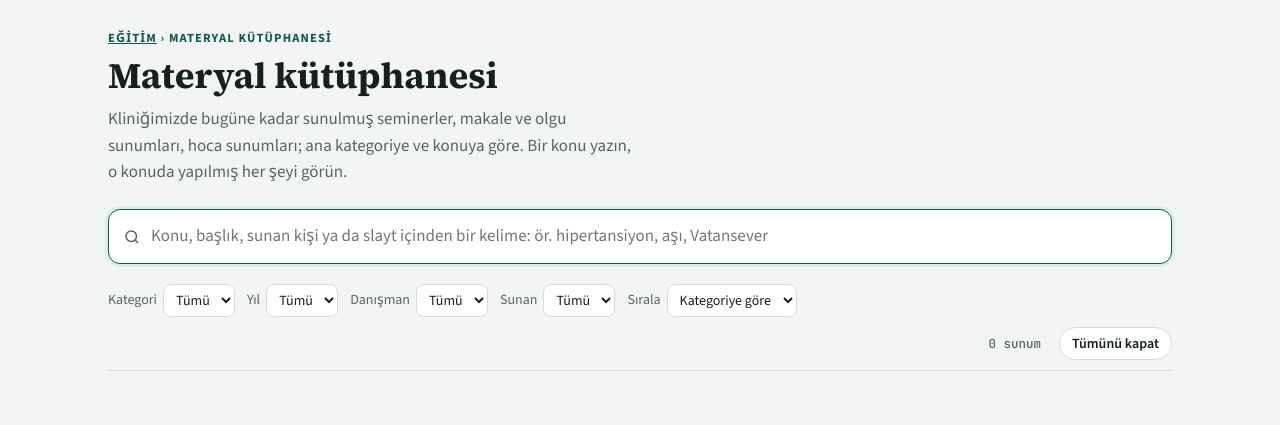
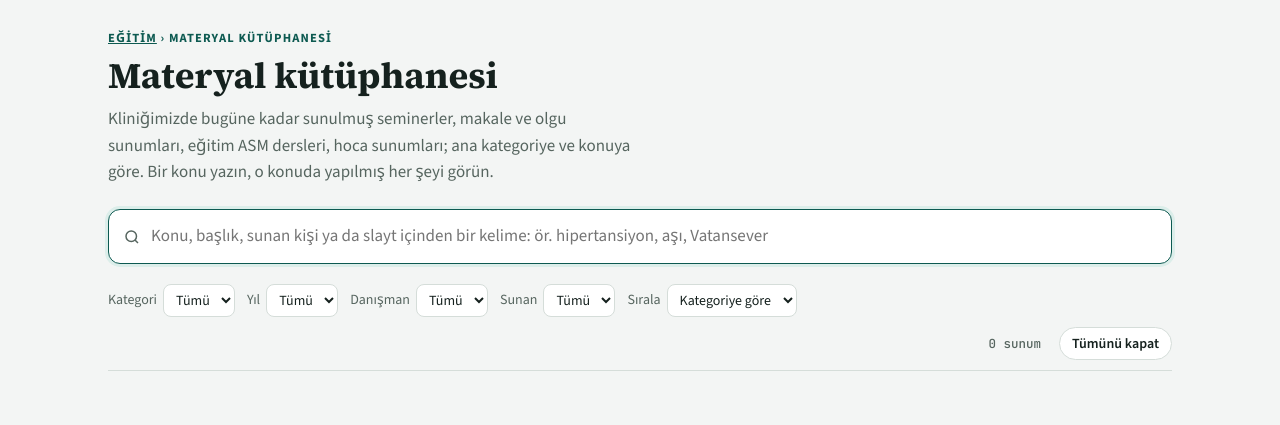
Before and after one commit to cagdasaydin5-hub/kanuniah, a PHP site: page /egitim/kutuphane.php in a window 1280 px wide. Shown: the part 97-522 px from the top of the page. Run offline with PHP 8.4, Linux system fonts and the light colour scheme; the visitor is signed in with stand-in values (Sample User, id 1); data that the repository does not hold is empty.

Commit message:
Sunum ekle ve kütüphane: ASM Sunumu türü (eğitim ASM dersleri), danışman isteğe bağlı
Co-Authored-By: Claude Opus 5.5 <noreply@anthropic.com>
Claude-Session: https://claude.ai/code/session_019EAY1uFjugF13PqPA8X5pM

```diff
--- a/assets/kutuphane.js
+++ b/assets/kutuphane.js
@@ -10,7 +10,7 @@
     iye: "idrar yolu", usye: "ust solunum", asye: "alt solunum", kby: "bobrek",
     gebe: "gebelik", hamile: "gebelik", cocuk: "pediatri", bebek: "cocuk",
     yasli: "geriatri", psm: "periyodik saglik", vaka: "olgu", olgu: "olgu",
-    makale: "makale", seminer: "seminer", hoca: "hoca"
+    makale: "makale", seminer: "seminer", hoca: "hoca", asm: "asm"
   };
 
   function fold(s) {
@@ -28,9 +28,9 @@
   function mb(b) { return b < 1048576 ? Math.round(b / 1024) + " KB" : (b / 1048576).toFixed(1).replace(".", ",") + " MB"; }
   function href(p, indir) { return "dosyalar.php?d=" + encodeURIComponent(KOK + p) + (indir ? "&indir=1" : ""); }
 
-  var TUR = ["Seminer", "Makale Sunumu", "Olgu Sunumu", "Hoca Sunumu", "Rehber"];
-  var TURK = { "Seminer": "Seminer", "Makale Sunumu": "Makale", "Olgu Sunumu": "Olgu", "Hoca Sunumu": "Hoca sunumu", "Rehber": "Rehber" };
-  var TAG = { "Seminer": "int", "Makale Sunumu": "new", "Olgu Sunumu": "law", "Hoca Sunumu": "staff", "Rehber": "arch" };
+  var TUR = ["Seminer", "Makale Sunumu", "Olgu Sunumu", "ASM Sunumu", "Hoca Sunumu", "Rehber"];
+  var TURK = { "Seminer": "Seminer", "Makale Sunumu": "Makale", "Olgu Sunumu": "Olgu", "ASM Sunumu": "ASM sunumu", "Hoca Sunumu": "Hoca sunumu", "Rehber": "Rehber" };
+  var TAG = { "Seminer": "int", "Makale Sunumu": "new", "Olgu Sunumu": "law", "ASM Sunumu": "arch", "Hoca Sunumu": "staff", "Rehber": "arch" };
 
   var veri = [], q = document.getElementById("q"), out = document.getElementById("kutuphane"),
       chips = document.getElementById("tur"), count = document.getElementById("count"),
--- a/egitim/kutuphane.php
+++ b/egitim/kutuphane.php
@@ -1,5 +1,5 @@
 <?php
-// Materyal kütüphanesi: asistan seminerleri, makale ve olgu sunumları, hoca sunumları; konuya göre.
+// Materyal kütüphanesi: asistan seminerleri, makale ve olgu sunumları, eğitim ASM dersleri, hoca sunumları; konuya göre.
 //   kutuphane.php          → arama sayfası (giriş gerekli)
 //   kutuphane.php?veri=1   → dizin (JSON; giriş gerekli)
 // Dosyalar egitim/arsiv/Kütüphane/<Tür>/ altında durur ve dosyalar.php?d=… ile verilir.
@@ -14,7 +14,7 @@ if (isset($_GET['veri'])) {
     $j = "$kok/.kutuphane.json";
     $dizin = is_file($j) ? (json_decode(file_get_contents($j), true) ?: []) : [];
     $nfc = function ($s) { return class_exists('Normalizer') ? Normalizer::normalize($s, Normalizer::FORM_C) : $s; };
-    $TUR = ['Seminerler' => 'Seminer', 'Makale Sunumları' => 'Makale Sunumu', 'Olgu Sunumları' => 'Olgu Sunumu', 'Hoca Sunumları' => 'Hoca Sunumu', 'Rehberler' => 'Rehber'];
+    $TUR = ['Seminerler' => 'Seminer', 'Makale Sunumları' => 'Makale Sunumu', 'Olgu Sunumları' => 'Olgu Sunumu', 'ASM Sunumları' => 'ASM Sunumu', 'Hoca Sunumları' => 'Hoca Sunumu', 'Rehberler' => 'Rehber'];
     $var = []; $grup = []; $cikti = []; $id = 0;
     foreach ($dizin as $x) {
         if (!is_file("$kok/{$x['path']}")) continue;
@@ -49,7 +49,7 @@ sayfa('Materyal kütüphanesi', '
   <div class="page-head">
     <div class="eyebrow"><a href="./">Eğitim</a> › Materyal kütüphanesi</div>
     <h1>Materyal kütüphanesi</h1>
-    <p class="lede">Kliniğimizde bugüne kadar sunulmuş seminerler, makale ve olgu sunumları, hoca sunumları; ana kategoriye ve konuya göre. Bir konu yazın, o konuda yapılmış her şeyi görün.</p>
+    <p class="lede">Kliniğimizde bugüne kadar sunulmuş seminerler, makale ve olgu sunumları, eğitim ASM dersleri, hoca sunumları; ana kategoriye ve konuya göre. Bir konu yazın, o konuda yapılmış her şeyi görün.</p>
   </div>
   <div class="bar">
     <label class="search" for="q"><svg width="18" height="18" viewBox="0 0 24 24" fill="none" stroke="currentColor" stroke-width="2" aria-hidden="true"><circle cx="11" cy="11" r="7"/><path d="m20 20-4-4"/></svg><input id="q" type="search" placeholder="Konu, başlık, sunan kişi ya da slayt içinden bir kelime: ör. hipertansiyon, aşı, Vatansever" autocomplete="off" autofocus></label>
--- a/egitim/sunum-ekle.php
+++ b/egitim/sunum-ekle.php
@@ -13,8 +13,8 @@ const KUTUP_JSON = KUTUP . '/.kutuphane.json';
 const SE_AK_JSON = ARSIV . '/.akademik.json';
 const SE_UZ = ['pptx', 'ppsx', 'pdf'];
 $KLASOR = ['Seminer' => 'Seminerler', 'Makale Sunumu' => 'Makale Sunumları', 'Olgu Sunumu' => 'Olgu Sunumları',
-           'Hoca Sunumu' => 'Hoca Sunumları', 'Rehber' => 'Rehberler'];
-$TURLER = rol() === 'yonetici' ? array_keys($KLASOR) : ['Seminer', 'Makale Sunumu', 'Olgu Sunumu'];
+           'ASM Sunumu' => 'ASM Sunumları', 'Hoca Sunumu' => 'Hoca Sunumları', 'Rehber' => 'Rehberler'];
+$TURLER = rol() === 'yonetici' ? array_keys($KLASOR) : ['Seminer', 'Makale Sunumu', 'Olgu Sunumu', 'ASM Sunumu'];
 
 $dizin = is_file(KUTUP_JSON) ? (json_decode(file_get_contents(KUTUP_JSON), true) ?: []) : [];
 $program = is_file(SE_AK_JSON) ? (json_decode(file_get_contents(SE_AK_JSON), true) ?: []) : []; // yalnızca ad önerileri için
@@ -96,7 +96,7 @@ if ($_SERVER['REQUEST_METHOD'] === 'POST') {
 
         if (!$tur) $hata[] = 'Sunum türünü seçin.';
         if (!preg_match('/^\p{L}[\p{L}\'’.]*(?: \p{L}[\p{L}\'’.]*){1,3}$/u', $sunan)) $hata[] = 'Sunan kişinin adını ve soyadını yazın (ör. Ayşe Yılmaz).';
-        if ($tur !== 'Hoca Sunumu' && $tur !== 'Rehber' && $danisman === '') $hata[] = 'Danışman hocanın adını yazın.';
+        if (!in_array($tur, ['Hoca Sunumu', 'Rehber', 'ASM Sunumu'], true) && $danisman === '') $hata[] = 'Danışman hocanın adını yazın.';
         if ($kat === '') $hata[] = 'Kategoriyi seçin.';
         if (mb_strlen($baslik) < 3) $hata[] = 'Sunum başlığını yazın.';
         if (!$tarih) $hata[] = 'Sunum tarihini girin.';
--- a/egitim/yonetim.php
+++ b/egitim/yonetim.php
@@ -170,7 +170,7 @@ sayfa('Dosya yönetimi', '
   <div class="page-head">
     <div class="eyebrow"><a href="./">Eğitim</a> › Yönetim › ' . kirinti($rel, 'yonetim.php') . '</div>
     <h1>' . e($rel === '' ? 'Dosya yönetimi' : son_ad($rel)) . '</h1>
-    <p class="lede">Sunumları <b>Kütüphane</b> içindeki tür klasörüne (Seminerler, Makale Sunumları, Olgu Sunumları, Hoca Sunumları, Rehberler) yükleyin; <a href="kutuphane.php">Materyal kütüphanesi</a>nde kendiliğinden görünür. Dosya adı biçimi: <code>Konu - Başlık - Sunan (Yıl).pptx</code> — konu mevcut bir konuyla aynı yazılırsa o konunun altına girer. Hasta verisi yüklemeyin.</p>
+    <p class="lede">Sunumları <b>Kütüphane</b> içindeki tür klasörüne (Seminerler, Makale Sunumları, Olgu Sunumları, ASM Sunumları, Hoca Sunumları, Rehberler) yükleyin; <a href="kutuphane.php">Materyal kütüphanesi</a>nde kendiliğinden görünür. Dosya adı biçimi: <code>Konu - Başlık - Sunan (Yıl).pptx</code> — konu mevcut bir konuyla aynı yazılırsa o konunun altına girer. Hasta verisi yüklemeyin.</p>
   </div>' . $kutu . '
   <div class="yonetim-ust">
     <form method="post" enctype="multipart/form-data">' . $gizli . '<b>Dosya yükle</b><input type="file" name="f[]" multiple required><button class="chip" name="is" value="yukle">Yükle</button>
--- a/sw.js
+++ b/sw.js
@@ -1,7 +1,7 @@
 /* Trabzon Kanuni EAH Aile Hekimliği – service worker.
    Otomatik üretildi: tools/build_pwa.py. Elle düzenlemeyin; sürüm, dosyaların içeriğinden hesaplanır. */
 "use strict";
-var VERSION = "8f09b38f9a84";
+var VERSION = "a27f887ca62f";
 var CACHE = "kanuniah-" + VERSION;
 var RUNTIME = "kanuniah-runtime";
 var PRECACHE = [
```
Also changed, not shown: assets/sunum-ekle.js (+4 -3 lines).
